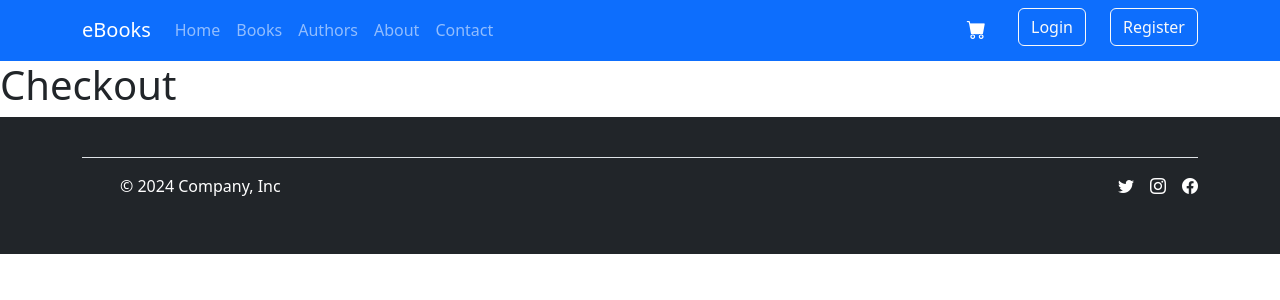
After one commit to vinod-pattar/ebooks_project, a Django app: page /en/checkout in a window 1280 px wide. The commit adds this page. Shown: the top 300 px of the page. Run offline with Django 5.2, Linux system fonts and the light colour scheme; some libraries are stand-ins or nearby versions.

Commit message:
eBooks project with dynamic templates part - 2  WIP

```diff
--- a/ebooks_app/models.py
+++ b/ebooks_app/models.py
@@ -37,7 +37,7 @@ class Book(models.Model):
     author = models.ForeignKey(CustomUser, on_delete=models.CASCADE)
     description = models.TextField()
     published_date = models.DateField()
-    price = models.DecimalField(max_digits=10, decimal_places=2)
+    price = models.DecimalField(max_digits=10, decimal_places=2, default=0.0)
     status = models.CharField(max_length=20, choices=[('draft', 'Draft'), ('published', 'Published')])
     category = models.ForeignKey(Category, on_delete=models.CASCADE)
     cover_image = models.ImageField(upload_to='book_covers/', blank=True)
--- a/ebooks_app/templates/authors.html
+++ b/ebooks_app/templates/authors.html
@@ -17,7 +17,7 @@
         <div class="row row-cols-1 row-cols-md-2 row-cols-lg-4 g-4">
             {% for author in authors %}
             <div class="col">
-                <a href="./author-details.html" class="card-link">
+                <a href="{% url 'author_detail' author.id %}" class="card-link">
                     <div class="card h-100 text-center">
                         <img src="{% if author.profile_picture %}{{ author.profile_picture }}{% else %}https://via.placeholder.com/150x150.png?text=Author+1{% endif %}" class="card-img-top mx-auto rounded-circle" alt="Author 1" style="width:150px; height:150px;">
                         <div class="card-body">
--- a/ebooks_app/templates/book_detail.html
+++ b/ebooks_app/templates/book_detail.html
@@ -26,7 +26,7 @@
                 <h1 class="mb-3">{{ book.title }}</h1>
                 <p class="lead">by <strong>{{ book.author.first_name }} {{ book.author.last_name }}</strong></p>
                 <h3 class="text-success mb-4">₹{{ book.price }}</h3>
-                <a href="#" class="btn btn-primary btn-lg mb-4">Buy Now</a>
+                <a href="{% url 'add_to_cart' book.id %}" class="btn btn-primary btn-lg mb-4">Buy Now</a>
 
                 <!-- Dummy Reviews -->
                 <h4>Customer Reviews</h4>
--- /dev/null
+++ b/ebooks_app/templates/checkout.html
@@ -0,0 +1,9 @@
+{% extends 'master_page.html' %}
+
+{% block title %}
+    eBooks - Checkout
+{% endblock %}
+
+{% block content %}
+    <h1>Checkout</h1>
+{% endblock %}
--- a/ebooks_app/templates/includes/navigation.html
+++ b/ebooks_app/templates/includes/navigation.html
@@ -1,4 +1,4 @@
-
+{% load custom_filter %}
 <div class="bg-primary">
     <nav class="navbar navbar-expand-lg bg-primary container " data-bs-theme="dark">
         <div class="container-fluid">
@@ -7,26 +7,34 @@
                 <span class="navbar-toggler-icon"></span>
             </button>
             <div class="collapse navbar-collapse" id="navbarTogglerDemo02">
+            {% url 'home' as home_url %}
+                {% url 'books' as books_url %}
+                {% url 'book_detail' as book_detail_url %}
+                {% url 'authors' as authors_url %}
+                {% url 'author_detail' as author_detail_url %}
+                {% url 'about' as about_url %}
+                {% url 'contact' as contact_url %}
+                {% url 'cart' as cart_url %}
                 <ul class="navbar-nav me-auto mb-2 mb-lg-0">
                     <li class="nav-item">
-                        <a class="nav-link active" aria-current="page" href="{% url 'home' %}">Home</a>
+                        <a class="nav-link {% if request.path == home_url %} active {% endif %}" aria-current="page" href="{% url 'home' %}">Home</a>
                     </li>
                     <li class="nav-item">
-                        <a class="nav-link" href="{% url 'books' %}">Books</a>
+                        <a class="nav-link {% if request.path == books_url or request.path == book_detail_url %} active {% endif %}" href="{% url 'books' %}">Books</a>
                     </li>
                     <li class="nav-item">
-                        <a class="nav-link" href="{% url 'authors' %}">Authors</a>
+                        <a class="nav-link {% if request.path == authors_url or request.path|is_author_detail %} active {% endif %}" href="{% url 'authors' %}">Authors</a>
                     </li>
                     <li class="nav-item">
-                        <a class="nav-link" href="{% url 'about' %}">About</a>
+                        <a class="nav-link {% if request.path == about_url %}active{% endif %}" href="{% url 'about' %}">About</a>
                     </li>
                     <li class="nav-item">
-                        <a class="nav-link" href="{% url 'contact' %}">Contact</a>
+                        <a class="nav-link {% if request.path == contact_url %}active{% endif %}" href="{% url 'contact' %}">Contact</a>
                     </li>
                 </ul>
                 <ul class="d-flex navbar-nav ms-auto">
                     <li class="nav-item">
-                        <a class="nav-link" href="{% url 'cart' %}"><i class="bi bi-cart-fill"
+                        <a class="nav-link {% if request.path == cart_url %}active{% endif %}" href="{% url 'cart' %}"><i class="bi bi-cart-fill"
                                 style="font-size: 1.2rem; color: white;"></i></a>
                     </li>
                     <li class="nav-item">
--- a/ebooks_app/templates/master_page.html
+++ b/ebooks_app/templates/master_page.html
@@ -11,7 +11,6 @@
     </title>
     {% bootstrap_css %}
     <link rel="stylesheet" href="https://cdn.jsdelivr.net/npm/bootstrap-icons@1.11.3/font/bootstrap-icons.min.css">
-    <link rel="stylesheet" href="assets/css/app.css">
 
 </head>
 
--- a/ebooks_app/templatetags/custom_filter.py
+++ b/ebooks_app/templatetags/custom_filter.py
@@ -10,3 +10,13 @@ def uppercase(value):
 @register.filter
 def lowercase(value):
     return value.lower()
+
+@register.filter
+def multiply(value, arg):
+    return round(float(value) * float(arg), 2)
+
+
+@register.filter
+def is_author_detail(value):
+    print(value)
+    return bool(re.search(r'/[a-z]{2}/author/\d+', value))
--- a/ebooks_app/urls.py
+++ b/ebooks_app/urls.py
@@ -7,7 +7,12 @@ urlpatterns = [
     path('', views.home, name='home'),
     path('books', views.books, name='books'),
     path('books/<int:book_id>', views.book_detail, name='book_detail'),
+    path('cart/remove/<int:cart_item_id>', views.remove_from_cart, name='remove_from_cart'),
+    path('cart/update/<int:cart_item_id>', views.update_cart_item, name='update_cart_item'),
+    path('cart/add/<int:book_id>', views.add_to_cart, name='add_to_cart'),
+    path('checkout', views.checkout, name='checkout'),
     path('authors', views.authors, name='authors'),
+    path('authors/<int:author_id>', views.author_detail, name='author_detail'),
     path('about', views.about, name='about'),
     path('contact', views.contact, name='contact'),
     path('cart', views.cart, name='cart'),
--- a/ebooks_app/views.py
+++ b/ebooks_app/views.py
@@ -1,8 +1,9 @@
 from django.http import HttpResponse
-from django.shortcuts import render
+from django.shortcuts import render, redirect
 from django.utils.translation import gettext as _
-from .models import Book, Category, CustomUser, Review
+from .models import Book, Category, CustomUser, Review, Cart, CartItem
 from django.core.paginator import Paginator
+from decimal import Decimal
 # Create your views here.
 
 def home(request):
@@ -12,7 +13,7 @@ def home(request):
     return render(request, 'home.html', { 'books': books, 'categories': categories })
 
 def books(request):
-    books_per_page = 5
+    books_per_page = 10
     page_number = request.GET.get('page', 1)
     all_books = Book.objects.filter(status='published')
     paginator = Paginator(all_books, books_per_page)
@@ -34,11 +35,72 @@ def authors(request):
 
     return render(request, 'authors.html', { 'authors': paginated_authors })
 
+def author_detail(request, author_id):
+    author = CustomUser.objects.get(id=author_id)
+    books = Book.objects.filter(author=author)
+    return render(request, 'author_detail.html', { 'author': author, 'books': books })
+
 def about(request):
     return render(request, 'about.html', { })
 
 def cart(request):
-    return render(request, 'cart.html', { })
+    if request.user.is_authenticated:
+        cart = Cart.objects.filter(user=request.user).first()
+        cart_items = CartItem.objects.filter(cart=cart).order_by('-id')
+
+        total_price = Decimal(0)
+        tax = Decimal(0)
+        grand_total = Decimal(0)
+
+        for cart_item in cart_items:
+            total_price += cart_item.book.price * cart_item.quantity
+
+        tax = round(float(total_price) * .10, 2)
+        grand_total = round(float(total_price) + float(tax), 2)
+    else:
+        return redirect('login')
+
+    return render(request, 'cart.html', { 'cart_items': cart_items, 'total_price': total_price, 'tax': tax, 'grand_total': grand_total })
+
+def remove_from_cart(request, cart_item_id):
+    if request.user.is_authenticated:
+        cart_item = CartItem.objects.get(id=cart_item_id)
+        cart_item.delete()
+    else:
+        return redirect('login')
+    return redirect('cart')
+
+def update_cart_item(request, cart_item_id):
+    if request.user.is_authenticated:
+        cart_item = CartItem.objects.get(id=cart_item_id)
+        cart_item.quantity = request.POST.get('quantity')
+        cart_item.save()
+    else:
+        return redirect('login')
+    return redirect('cart')
+
+def add_to_cart(request, book_id):
+    if request.user.is_authenticated:
+        book = Book.objects.get(id=book_id)
+        cart = Cart.objects.filter(user=request.user).first()
+        if cart:
+            cart_item = CartItem.objects.filter(cart=cart, book=book).first()
+            if cart_item:
+                cart_item.quantity += 1
+                cart_item.save()
+            else:
+                cart_item = CartItem.objects.create(cart=cart, book=book, quantity=1)
+                cart_item.save()
+        else:
+            cart = Cart.objects.create(user=request.user)
+            cart_item = CartItem.objects.create(cart=cart, book=book, quantity=1)
+            cart_item.save()
+    else:
+        return redirect('login')
+    return redirect('cart')
+
+def checkout(request):
+    return render(request, 'checkout.html', { })
 
 def login(request):
     return render(request, 'login.html', { })
```
Also changed, not shown: ebooks_app/templates/author_detail.html (+35 -1 lines), ebooks_app/templates/books.html (+5 -2 lines), ebooks_app/templates/cart.html (+29 -19 lines), 1 other file.
